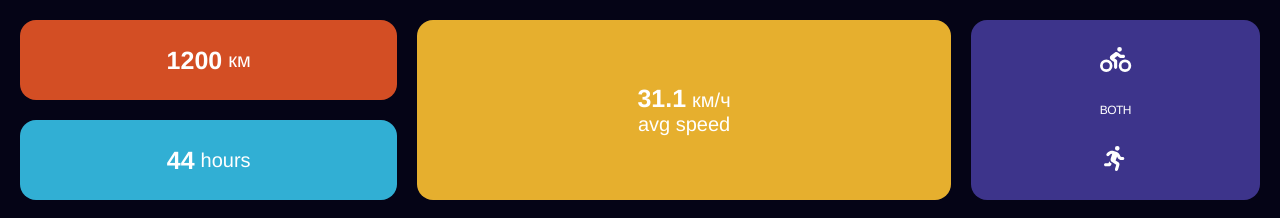
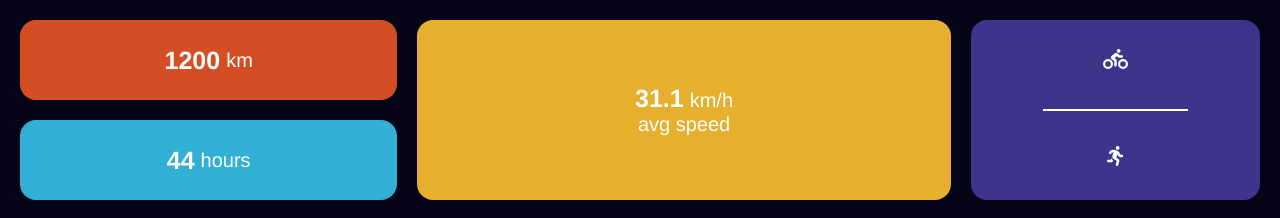
Before and after one commit to petosbratok/roadie, a Vue app: page / in a window 1280 px wide. Shown: the top 218 px of the page. Built offline with nearby package versions, Linux system fonts and the light colour scheme; the HTML template or start-up script is replaced by a standard one.

Commit message:
Year selector development

```diff
--- /dev/null
+++ b/public/index.html
@@ -0,0 +1,17 @@
+<!DOCTYPE html>
+<html lang="">
+  <head>
+    <meta charset="utf-8">
+    <meta http-equiv="X-UA-Compatible" content="IE=edge">
+    <meta name="viewport" content="width=device-width,initial-scale=1.0">
+    <link rel="icon" href="<%= BASE_URL %>favicon.ico">
+    <title><%= htmlWebpackPlugin.options.title %></title>
+  </head>
+  <body>
+    <noscript>
+      <strong>We're sorry but <%= htmlWebpackPlugin.options.title %> doesn't work properly without JavaScript enabled. Please enable it to continue.</strong>
+    </noscript>
+    <div id="app"></div>
+    <!-- built files will be auto injected -->
+  </body>
+</html>
--- a/src/App.vue
+++ b/src/App.vue
@@ -3,7 +3,7 @@
   <YearSelectorComponent></YearSelectorComponent>
 </template>
 
-<script>
+<script lang="ts">
 import PanelComponent from './components/PanelComponent.vue'
 import YearSelectorComponent from './components/YearSelectorComponent.vue'
 
--- a/src/components/GeneralStatsComponent.vue
+++ b/src/components/GeneralStatsComponent.vue
@@ -17,7 +17,7 @@
     </div>
 </template>
 
-<script>
+<script lang="ts">
     export default {
     name: 'GeneralStatsComponent'
     }
--- a/src/components/PanelComponent.vue
+++ b/src/components/PanelComponent.vue
@@ -5,12 +5,12 @@
         </div> -->
         <div class="cell distance">
             <span class="value">1200</span>
-            <span class="regular">км</span>
+            <span class="regular">km</span>
         </div>
         <div class="cell speed">
             <div>
                 <span class="value">31.1</span>
-                <span class="regular">км/ч</span>
+                <span class="regular">km/h</span>
             </div>
             <div>
                 <span>avg speed</span>
@@ -32,7 +32,7 @@
     </div>
 </template>
 
-<script>
+<script lang="ts">
     // import GeneralStatsComponent from './GeneralStatsComponent.vue'
     import SportsSelectorComponent from './SportsSelectorComponent.vue'
 
--- a/src/components/SportsSelectorComponent.vue
+++ b/src/components/SportsSelectorComponent.vue
@@ -1,26 +1,42 @@
 <template>
     <div class="sports-selector">
-        <div class="option active">
-            <font-awesome-icon
-            class="icon"
-            icon="fa-solid fa-person-biking"
-            style="--fa-primary-color: limegreen;"
-            />
+        <div class="option">
+            <svg
+                :class="{ 'active-svg': selectedOption === 0 }"
+                @click="selectOption(0)"
+                xmlns="http://www.w3.org/2000/svg" height="1em" viewBox="0 0 640 512"><path d="M400 96a48 48 0 1 0 0-96 48 48 0 1 0 0 96zm27.2 64l-61.8-48.8c-17.3-13.6-41.7-13.8-59.1-.3l-83.1 64.2c-30.7 23.8-28.5 70.8 4.3 91.6L288 305.1V416c0 17.7 14.3 32 32 32s32-14.3 32-32V288c0-10.7-5.3-20.7-14.2-26.6L295 232.9l60.3-48.5L396 217c5.7 4.5 12.7 7 20 7h64c17.7 0 32-14.3 32-32s-14.3-32-32-32H427.2zM56 384a72 72 0 1 1 144 0A72 72 0 1 1 56 384zm200 0A128 128 0 1 0 0 384a128 128 0 1 0 256 0zm184 0a72 72 0 1 1 144 0 72 72 0 1 1 -144 0zm200 0a128 128 0 1 0 -256 0 128 128 0 1 0 256 0z"/>
+            </svg>
         </div>
         <div class="separator">
-            <span>both</span>
+            <span
+                :class="{ 'active-separator': selectedOption === 1 }"
+                @click="selectOption(1)"
+            ></span>
         </div>
         <div class="option">
-            <font-awesome-icon class="icon" icon="fa-solid fa-person-running" />
+            <svg
+                :class="{ 'active-svg': selectedOption === 2 }"
+                @click="selectOption(2)"
+                xmlns="http://www.w3.org/2000/svg" height="1em" viewBox="0 0 448 512"><path d="M320 48a48 48 0 1 0 -96 0 48 48 0 1 0 96 0zM125.7 175.5c9.9-9.9 23.4-15.5 37.5-15.5c1.9 0 3.8 .1 5.6 .3L137.6 254c-9.3 28 1.7 58.8 26.8 74.5l86.2 53.9-25.4 88.8c-4.9 17 5 34.7 22 39.6s34.7-5 39.6-22l28.7-100.4c5.9-20.6-2.6-42.6-20.7-53.9L238 299l30.9-82.4 5.1 12.3C289 264.7 323.9 288 362.7 288H384c17.7 0 32-14.3 32-32s-14.3-32-32-32H362.7c-12.9 0-24.6-7.8-29.5-19.7l-6.3-15c-14.6-35.1-44.1-61.9-80.5-73.1l-48.7-15c-11.1-3.4-22.7-5.2-34.4-5.2c-31 0-60.8 12.3-82.7 34.3L57.4 153.4c-12.5 12.5-12.5 32.8 0 45.3s32.8 12.5 45.3 0l23.1-23.1zM91.2 352H32c-17.7 0-32 14.3-32 32s14.3 32 32 32h69.6c19 0 36.2-11.2 43.9-28.5L157 361.6l-9.5-6c-17.5-10.9-30.5-26.8-37.9-44.9L91.2 352z"/></svg>
         </div>
 
     </div>
 </template>
 
-<script>
+<script lang="ts">
     export default {
-    name: 'SportsSelectorComponent'
-    }
+    name: 'SportsSelectorComponent',
+    data() {
+        return {
+        selectedOption: null,
+        };
+    },
+    methods: {
+        selectOption(index) {
+        this.selectedOption = index;
+        },
+    },
+}
 </script>
 
 <style>
@@ -42,13 +58,34 @@
         text-transform: uppercase;
         font-size: 0.6em;
         letter-spacing: -.5px;
+        display: flex;
+        justify-content: center;
     }
 
-    .icon {
-        font-size: 1.25em;
+    .separator span {
+        width: 50%;
+        background-color: white;
+        height: 2px;
     }
 
-    .option .active {
-        background-color: red;
+    .sports-selector .icon {
+        height: 24px;
+        }
+
+    .active-separator {
+        background-color: #b5ff7e !important;
+    }
+
+    .active-svg {
+        fill: #b5ff7e !important;
+    }
+
+    .separator span {
+        transition-duration: .15s;
+    }
+
+    svg{
+        fill: white;
+        transition-duration: .15s;
     }
 </style>
--- a/src/components/YearSelectorComponent.vue
+++ b/src/components/YearSelectorComponent.vue
@@ -13,7 +13,7 @@
                 :class="{ active: index === middleIndex }"
                 v-for="(year, index) in years"
                 :key="year"
-                @click="selectYear(year)"
+                @click="selectYear(index)"
             >
                 {{ year }}
             </div>
@@ -21,7 +21,7 @@
     </div>
 </template>
 
-<script setup>
+<script setup lang="ts">
     import { ref } from 'vue';
 
     var animationOn = ref(false);
@@ -29,20 +29,22 @@
     const offsetStep = -79.6;
     const years = ref(["All"]);
     for (let year = new Date().getFullYear(); year >= endYear; year--) {
-        years.value.push(year);
+        years.value.push(year.toString());
     }
 
     const middleIndex = ref(0);
-    const offsetLeft = ref(0);
+    const offsetLeft = ref("0");
 
-    function selectYear(selectedYear) {
+    function selectYear(index) {
+        console.log("HI");
+        console.log(index);
         animationOn.value = true;
-        const index = years.value.indexOf(selectedYear);
         middleIndex.value = index;
         offsetLeft.value = `calc(${(index) * offsetStep}px)`;
-
+        console.log(offsetLeft.value)
         setTimeout(() => {
             animationOn.value = false;
+            console.log(offsetLeft.value)
         }, 300);
     }
 
@@ -57,28 +59,28 @@
     }
 
     function onTouchStart(event) {
-        isTouching.value = true;
+        if (animationOn.value) return;
         touchStartX.value = event.touches[0].clientX;
         touchCurrentX.value = touchStartX.value;
         touchStartOffset.value = extractNumericValue(offsetLeft.value);
     }
 
     function onTouchMove(event) {
-        if (!isTouching.value) return;
+        isTouching.value = true;
 
         touchCurrentX.value = event.touches[0].clientX;
         const deltaX = touchCurrentX.value - touchStartX.value;
         let newOffset = touchStartOffset.value + deltaX;
         newOffset = Math.max(
-            offsetStep * (years.value.length - 1),
+            offsetStep * (years.value.length - 1) - 16,
             newOffset
         );
-        newOffset = Math.min(0, newOffset);
+        newOffset = Math.min(16, newOffset);
         offsetLeft.value = `calc(${newOffset}px)`;
 
         const middlePos = window.innerWidth / 2;
         let minDistance = 9999;
-        let closestYearIndex = -1;
+        let closestYearIndex = 0;
         years.value.forEach((_, index) => {
             const sliderItemPos = index * offsetStep + middlePos - newOffset;
             const distance = Math.abs(sliderItemPos - middlePos);
@@ -93,11 +95,14 @@
     }
 
     function onTouchEnd() {
+        if (isTouching.value) {
+            selectYear(middleIndex.value)
+        }
         isTouching.value = false;
     }
 </script>
 
-<script>
+<script lang="ts">
     export default {
     name: 'YearSelectorComponent'
     }
```
